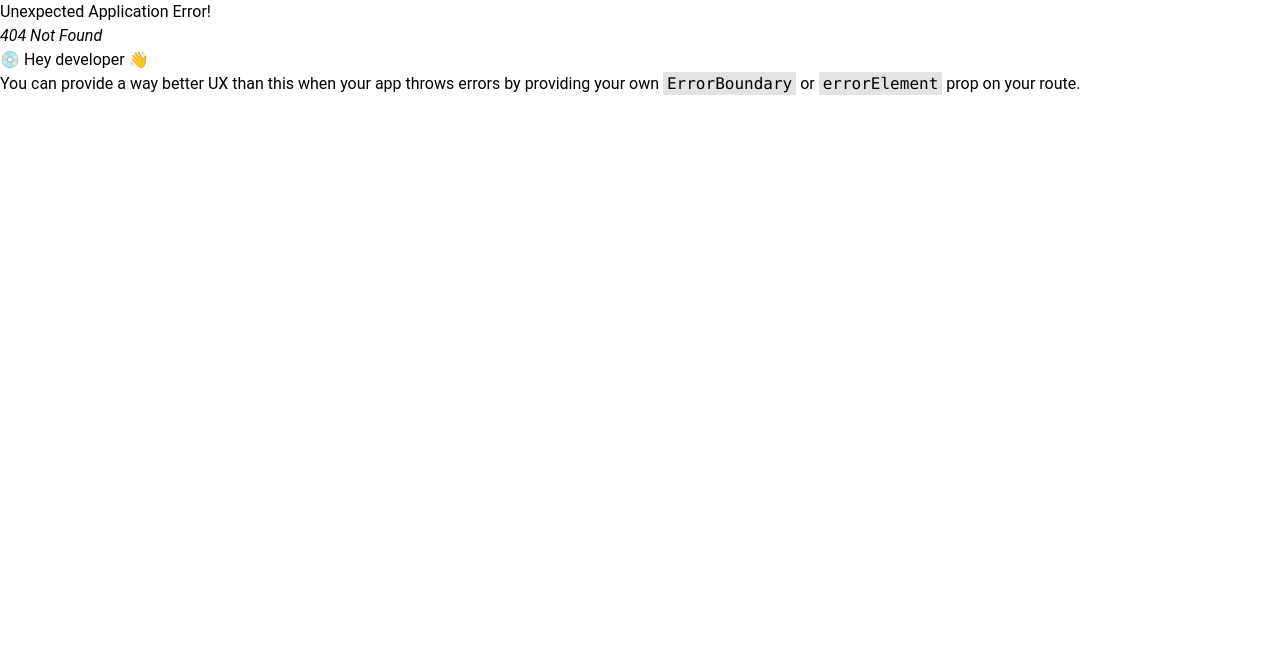
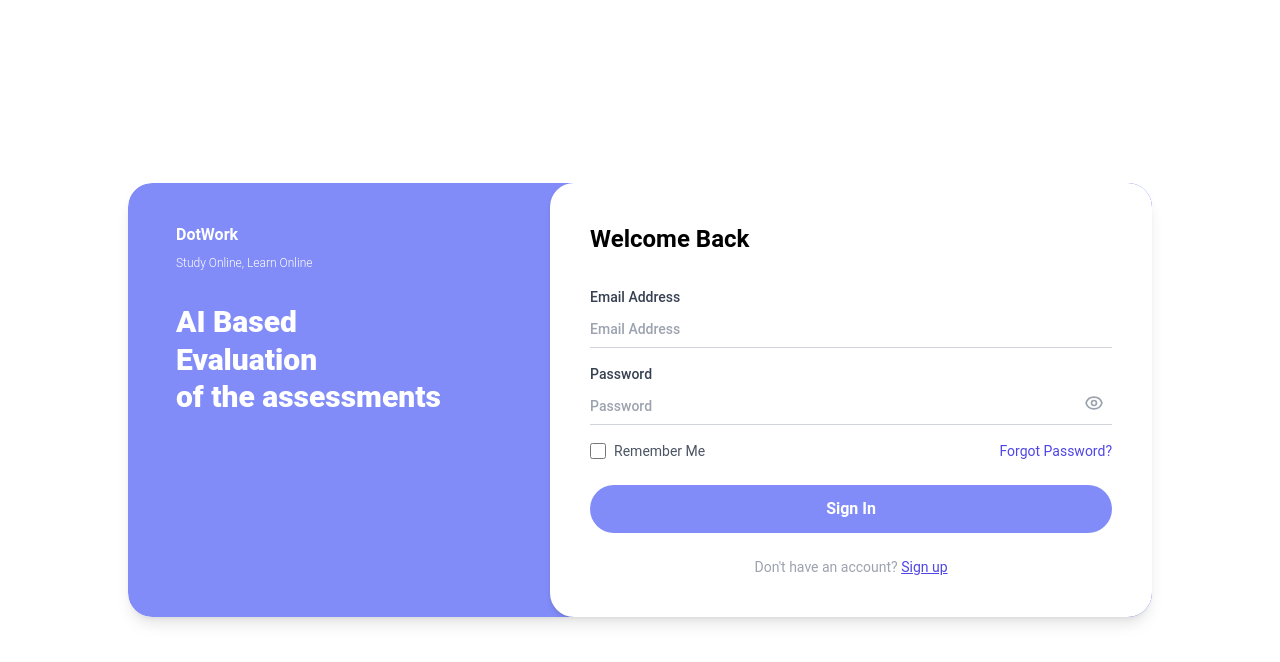
Before and after one commit to itshamzaaah/dot_work, a React (Vite) app in the folder dot_work/: page /login in a window 1280 px wide. Before the commit this address had no page. Shown: the top 662 px of the page. Built offline with nearby package versions, Linux system fonts and the light colour scheme.

Commit message:
login+signup+page+validations

```diff
--- a/dot_work/package.json
+++ b/dot_work/package.json
@@ -15,7 +15,7 @@
     "react": "^18.2.0",
     "react-dom": "^18.2.0",
     "react-icons": "^5.0.1",
-    "react-router-dom": "^6.22.3",
+    "react-router-dom": "^6.30.1",
     "react-spinners": "^0.13.8",
     "react-toastify": "^10.0.6"
   },
--- a/dot_work/src/App.jsx
+++ b/dot_work/src/App.jsx
@@ -4,17 +4,21 @@ import {
   createRoutesFromElements,
   RouterProvider,
 } from 'react-router-dom';
-import Signup  from './components/SignupPage';
-const App = () => {
 
+import Signup from './components/SignupPage';
+import LoginPage from './components/LoginPage';
 
 const router = createBrowserRouter(
   createRoutesFromElements(
-      <Route path='/' element={<Signup />}>
-      </Route>
+    <>
+      <Route path="/" element={<Signup />} />
+      <Route path="/login" element={<LoginPage />} />
+    </>
   )
 );
 
+const App = () => {
   return <RouterProvider router={router} />;
 };
+
 export default App;
--- /dev/null
+++ b/dot_work/src/components/LoginPage.jsx
@@ -0,0 +1,133 @@
+import { useState } from "react";
+import loginImg from "../assets/images/signup.png";
+import { useNavigate } from 'react-router-dom';
+
+const LoginPage = () => {
+  const [email, setEmail] = useState("");
+  const [password, setPassword] = useState("");
+  const [passwordVisible, setPasswordVisible] = useState(false);
+  const [rememberMe, setRememberMe] = useState(false);
+  const navigate = useNavigate();
+
+  const isValid = email.trim() !== "" && password.trim() !== "";
+
+  const handleSubmit = (e) => {
+    e.preventDefault();
+    if (!isValid) return;
+    // Api call 🥲
+    };
+
+  return (
+    <div className="min-h-screen flex items-center justify-center bg-white p-6">
+      <div className="flex max-w-5xl w-full rounded-3xl shadow-lg overflow-hidden">
+        {/* Left Part */}
+        <div className="flex flex-col bg-indigo-400 px-12 py-10 w-6/12 rounded-l-3xl text-white">
+          <div>
+            <div className="flex items-center gap-2 mb-2">
+              <span className="font-semibold">DotWork</span>
+            </div>
+            <p className="text-xs font-light mb-8">Study Online, Learn Online</p>
+            <h1 className="text-3xl font-extrabold leading-tight mb-10">
+              AI Based <br />
+              Evaluation <br />
+              of the assessments
+            </h1>
+          </div>
+        </div>
+
+        {/* Right Part */}
+        <div className="w-9/12 bg-indigo-400">
+          <div className="bg-white p-10 rounded-3xl shadow-md relative shadow-2xl">
+
+            <h2 className="text-2xl font-semibold mb-8">Welcome Back</h2>
+
+            <form onSubmit={handleSubmit}>
+              {/* Email */}
+              <label className="block mb-4 text-gray-700 text-sm font-medium">
+                Email Address
+                <input
+                  type="email"
+                  value={email}
+                  onChange={(e) => setEmail(e.target.value)}
+                  placeholder="Email Address"
+                  className="mt-1 block w-full border-b border-gray-300 focus:border-indigo-600 focus:outline-none py-2 placeholder-gray-400"
+                  required
+                />
+              </label>
+
+              {/* Password */}
+              <label className="block mb-4 text-gray-700 text-sm font-medium relative">
+                Password
+                <input
+                  type={passwordVisible ? "text" : "password"}
+                  value={password}
+                  onChange={(e) => setPassword(e.target.value)}
+                  placeholder="Password"
+                  className="mt-1 block w-full border-b border-gray-300 focus:border-indigo-600 focus:outline-none py-2 placeholder-gray-400"
+                  required
+                />
+                <button
+                  type="button"
+                  onClick={() => setPasswordVisible(!passwordVisible)}
+                  className="absolute right-0 bottom-3 pr-2 text-gray-400 hover:text-indigo-600 focus:outline-none"
+                  aria-label={passwordVisible ? "Hide password" : "Show password"}
+                >
+                  {/* SVG same as before */}
+                  {passwordVisible ? (
+                    <svg xmlns="http://www.w3.org/2000/svg" className="h-5 w-5" fill="none" viewBox="0 0 24 24" stroke="currentColor" strokeWidth={2}>
+                      <path strokeLinecap="round" strokeLinejoin="round" d="M13.875 18.825A10.05 10.05 0 0112 19c-5.523 0-10-4.477-10-10a9.975 9.975 0 012.052-6.086M15 12a3 3 0 11-6 0 3 3 0 016 0z" />
+                      <path strokeLinecap="round" strokeLinejoin="round" d="M3 3l18 18" />
+                    </svg>
+                  ) : (
+                    <svg xmlns="http://www.w3.org/2000/svg" className="h-5 w-5" fill="none" viewBox="0 0 24 24" stroke="currentColor" strokeWidth={2}>
+                      <path strokeLinecap="round" strokeLinejoin="round" d="M15 12a3 3 0 11-6 0 3 3 0 016 0z" />
+                      <path strokeLinecap="round" strokeLinejoin="round" d="M2.458 12C3.732 7.943 7.523 5 12 5c4.478 0 8.268 2.943 9.542 7-1.274 4.057-5.064 7-9.542 7-4.477 0-8.268-2.943-9.542-7z" />
+                    </svg>
+                  )}
+                </button>
+              </label>
+
+              {/* Remember Me + Forgot */}
+              <div className="flex items-center justify-between mb-6 text-sm text-gray-600">
+                <label className="flex items-center">
+                  <input
+                    type="checkbox"
+                    checked={rememberMe}
+                    onChange={(e) => setRememberMe(e.target.checked)}
+                    className="mr-2 w-4 h-4 rounded border-gray-300 text-indigo-600 focus:ring-indigo-500"
+                  />
+                  Remember Me
+                </label>
+                <a href="#" className="text-indigo-600 hover:underline">Forgot Password?</a>
+              </div>
+
+              {/* Sign In Button */}
+              <button
+                type="submit"
+                disabled={!isValid}
+                className={`w-full py-3 rounded-full text-white font-semibold transition duration-200 ${
+                  isValid ? "bg-indigo-600 hover:bg-indigo-700" : "bg-indigo-400 cursor-not-allowed"
+                }`}
+              >
+                Sign In
+              </button>
+            </form>
+
+            {/* Footer */}
+            <p className="text-center text-sm text-gray-400 mt-6">
+              Don't have an account?{" "}
+              <button
+                onClick={() => navigate('/')}
+                className="text-indigo-600 underline"
+              >
+                Sign up
+              </button>
+            </p>
+          </div>
+        </div>
+      </div>
+    </div>
+  );
+};
+
+export default LoginPage;
--- a/dot_work/src/components/SignupPage.jsx
+++ b/dot_work/src/components/SignupPage.jsx
@@ -1,14 +1,29 @@
 import { useState } from "react";
+import signUpImg from "../assets/images/signup.png";
+import { useNavigate } from 'react-router-dom';
+
 
 const SignupPage = () => {
+  const [fullName, setFullName] = useState("");
+  const [email, setEmail] = useState("");
+  const [password, setPassword] = useState("");
   const [passwordVisible, setPasswordVisible] = useState(false);
   const [agreed, setAgreed] = useState(false);
+  const [fullNameTouched, setFullNameTouched] = useState(false);
+  const [emailTouched, setEmailTouched] = useState(false);
+  const [passwordTouched, setPasswordTouched] = useState(false);
+  const navigate = useNavigate();
+  const isNameValid = /^[A-Za-z\s]*$/.test(fullName) && fullName.trim() !== "";
+  const isEmailValid = /^[^\s@]+@[^\s@]+\.[^\s@]+$/.test(email);
+  const isPasswordValid = /^(?=.*[A-Z])(?=.*[!@#$%^&*])[A-Za-z\d!@#$%^&*]{6,}$/.test(password);
+
+  const canSubmit = agreed && isNameValid && isEmailValid && isPasswordValid;
 
   return (
     <div className="min-h-screen flex items-center justify-center bg-white p-6">
       <div className="flex max-w-5xl w-full rounded-3xl shadow-lg overflow-hidden">
         {/* Left Part */}
-        <div className="flex flex-col justify-between bg-indigo-400 px-12 py-10 w-6/12 rounded-l-3xl text-white">
+        <div className="flex flex-col bg-indigo-400 px-12 py-10 w-6/12 rounded-l-3xl text-white">
           <div>
             <div className="flex items-center gap-2 mb-2">
               <span className="font-semibold">DotWork</span>
@@ -17,54 +32,22 @@ const SignupPage = () => {
             <h1 className="text-3xl font-extrabold leading-tight mb-10">
               AI Based <br />
               Evaluation <br />
-              of the assesments{" "}
+              of the assesments
             </h1>
           </div>
 
-          {/* Illustration Section */}
-          <div className="relative">
-            {/* Desk & character */}
-            <div className="flex items-center space-x-4">
-              {/* <div className="bg-indigo-600 rounded-md p-2 flex flex-col items-center justify-center w-20 h-24">
+          <div className="flex-1 flex items-end">
             <img
-                  src="https://cdn-icons-png.flaticon.com/512/236/236832.png" // placeholder computer icon
-                  alt="computer"
-                  className="w-10 h-10 mb-1"
+              src={signUpImg}
+              alt="Illustration"
+              className="w-full object-cover"
             />
-                <div className="bg-indigo-800 w-16 h-2 rounded-md" />
-              </div> */}
-              {/* <div className="bg-indigo-700 rounded-full w-16 h-16 flex items-center justify-center relative text-indigo-100 font-bold text-lg">
-                👨‍💻
-                <span className="absolute top-0 right-0 bg-indigo-800 rounded-full px-1 text-xs">
-                  ✌️
-                </span>
-              </div> */}
-            </div>
-
-            {/* Floating objects */}
-            {/* <img
-              src="https://cdn-icons-png.flaticon.com/512/633/633600.png" // rocket
-              alt="rocket"
-              className="absolute top-0 right-16 w-12 h-12 animate-bounce"
-              style={{ transform: "rotate(15deg)" }}
-            /> */}
-            {/* <img
-              src="https://cdn-icons-png.flaticon.com/512/2913/2913099.png" // book
-              alt="book"
-              className="absolute top-28 left-12 w-12 h-12 animate-pulse"
-              style={{ transform: "rotate(-10deg)" }}
-            /> */}
-            {/* <img
-              src="https://cdn-icons-png.flaticon.com/512/2913/2913085.png" // plant pot
-              alt="plant"
-              className="absolute bottom-4 left-4 w-8 h-8"
-            /> */}
           </div>
         </div>
 
         {/* Right Part */}
-        <div className="w-7/12">
-        <div className="bg-white p-10 rounded-3xl shadow-md relative border border-red-600">
+        <div className="w-9/12 bg-indigo-400 ">
+          <div className="bg-white  p-10 rounded-3xl shadow-md relative shadow-2xl ">
 
             {/* Language Selector */}
             {/* <div className="absolute top-6 right-6 text-sm text-gray-500 cursor-pointer select-none">
@@ -74,29 +57,58 @@ const SignupPage = () => {
             <h2 className="text-2xl font-semibold mb-8">Create Accout</h2>
 
             <form>
-            <label className="block mb-4 text-gray-700 text-sm font-medium">
+              {/* Full Name */}
+              <label className="block mb-2 text-gray-700 text-sm font-medium">
                 Full Name
                 <input
                   type="text"
                   placeholder="Full Name"
+                  value={fullName}
+                  onChange={(e) => {
+                    const input = e.target.value;
+                    if (/^[A-Za-z\s]*$/.test(input) || input === "") {
+                      setFullName(input);
+                    }
+                  }}
+                  onBlur={() => setFullNameTouched(true)}
                   className="mt-1 block w-full border-b border-gray-300 focus:border-indigo-600 focus:outline-none py-2 placeholder-gray-400"
                   required
                 />
               </label>
-            <label className="block mb-4 text-gray-700 text-sm font-medium">
+              {fullNameTouched && !isNameValid && (
+                <p className={`text-xs mb-3 text-red-500`}>
+                  Full name must contain only alphabets and spaces.
+                </p>
+              )}
+
+              {/* Email */}
+              <label className="block mb-2 text-gray-700 text-sm font-medium">
                 Email Address
                 <input
                   type="email"
                   placeholder="Email Address"
+                  value={email}
+                  onChange={(e) => setEmail(e.target.value)}
+                  onBlur={() => setEmailTouched(true)}
                   className="mt-1 block w-full border-b border-gray-300 focus:border-indigo-600 focus:outline-none py-2 placeholder-gray-400"
                   required
                 />
               </label>
-            <label className="block mb-6 text-gray-700 text-sm font-medium relative">
+              {emailTouched && !isEmailValid && (
+                <p className={`text-xs mb-3  "text-red-500"`}>
+                  Enter a valid email address (e.g. user@example.com).
+                </p>
+              )}
+
+              {/* Password */}
+              <label className="block mb-2 text-gray-700 text-sm font-medium relative">
                 Password
                 <input
                   type={passwordVisible ? "text" : "password"}
                   placeholder="Password"
+                  value={password}
+                  onChange={(e) => setPassword(e.target.value)}
+                  onBlur={() => setPasswordTouched(true)}
                   className="mt-1 block w-full border-b border-gray-300 focus:border-indigo-600 focus:outline-none py-2 placeholder-gray-400"
                   required
                 />
@@ -107,49 +119,24 @@ const SignupPage = () => {
                   aria-label={passwordVisible ? "Hide password" : "Show password"}
                 >
                   {passwordVisible ? (
-                  <svg
-                    xmlns="http://www.w3.org/2000/svg"
-                    className="h-5 w-5"
-                    fill="none"
-                    viewBox="0 0 24 24"
-                    stroke="currentColor"
-                    strokeWidth={2}
-                  >
-                    <path
-                      strokeLinecap="round"
-                      strokeLinejoin="round"
-                      d="M13.875 18.825A10.05 10.05 0 0112 19c-5.523 0-10-4.477-10-10a9.975 9.975 0 012.052-6.086M15 12a3 3 0 11-6 0 3 3 0 016 0z"
-                    />
-                    <path
-                      strokeLinecap="round"
-                      strokeLinejoin="round"
-                      d="M3 3l18 18"
-                    />
+                    <svg xmlns="http://www.w3.org/2000/svg" className="h-5 w-5" fill="none" viewBox="0 0 24 24" stroke="currentColor" strokeWidth={2}>
+                      <path strokeLinecap="round" strokeLinejoin="round" d="M13.875 18.825A10.05 10.05 0 0112 19c-5.523 0-10-4.477-10-10a9.975 9.975 0 012.052-6.086M15 12a3 3 0 11-6 0 3 3 0 016 0z" />
+                      <path strokeLinecap="round" strokeLinejoin="round" d="M3 3l18 18" />
                     </svg>
                   ) : (
-                  <svg
-                    xmlns="http://www.w3.org/2000/svg"
-                    className="h-5 w-5"
-                    fill="none"
-                    viewBox="0 0 24 24"
-                    stroke="currentColor"
-                    strokeWidth={2}
-                  >
-                    <path
-                      strokeLinecap="round"
-                      strokeLinejoin="round"
-                      d="M15 12a3 3 0 11-6 0 3 3 0 016 0z"
-                    />
-                    <path
-                      strokeLinecap="round"
-                      strokeLinejoin="round"
-                      d="M2.458 12C3.732 7.943 7.523 5 12 5c4.478 0 8.268 2.943 9.542 7-1.274 4.057-5.064 7-9.542 7-4.477 0-8.268-2.943-9.542-7z"
-                    />
+                    <svg xmlns="http://www.w3.org/2000/svg" className="h-5 w-5" fill="none" viewBox="0 0 24 24" stroke="currentColor" strokeWidth={2}>
+                      <path strokeLinecap="round" strokeLinejoin="round" d="M15 12a3 3 0 11-6 0 3 3 0 016 0z" />
+                      <path strokeLinecap="round" strokeLinejoin="round" d="M2.458 12C3.732 7.943 7.523 5 12 5c4.478 0 8.268 2.943 9.542 7-1.274 4.057-5.064 7-9.542 7-4.477 0-8.268-2.943-9.542-7z" />
                     </svg>
                   )}
                 </button>
               </label>
-
+              {passwordTouched && !isPasswordValid && (
+                <p className={`text-xs mb-3  text-red-500`}>
+                  Password must be at least 6 characters, include 1 capital letter and 1 special character.
+                </p>
+              )}
+              {/* Checkbox */}
               <label className="flex items-center text-xs text-gray-600 mb-8">
                 <input
                   type="checkbox"
@@ -179,16 +166,16 @@ const SignupPage = () => {
                 .
               </label>
 
+              {/* Submit */}
               <button
                 type="submit"
-              disabled={!agreed}
-              className={`w-full py-3 rounded-full text-white font-semibold ${
-                agreed ? "bg-indigo-600 hover:bg-indigo-700" : "bg-indigo-300 cursor-not-allowed"
-              } transition duration-200`}
+                disabled={!canSubmit}
+                className={`w-full py-3 rounded-full text-white font-semibold ${canSubmit ? "bg-indigo-600 hover:bg-indigo-700" : "bg-indigo-300 cursor-not-allowed"} transition duration-200`}
               >
                 Sign Up
               </button>
             </form>
+
 
             <div className="flex items-center mt-8 mb-6 text-gray-300 text-sm">
               <div className="bg-gray-200 flex-1 h-px"></div>
@@ -269,9 +256,13 @@ const SignupPage = () => {
 
             <p className="text-center text-sm text-gray-400 mt-6">
               Already Have an account?{" "}
-            <a href="#" className="text-indigo-600 underline">
+              <button
+                onClick={() => navigate('/login')}
+                className="text-indigo-600 underline"
+              >
                 Sign in
-            </a>
+              </button>
+
             </p>
           </div>
         </div>
```
Also changed, not shown: dot_work/src/assets/images/signup.png (added), 1 other file (tests, documents, lock files or other folders). Lines whose indentation alone changed are shown as unchanged.
